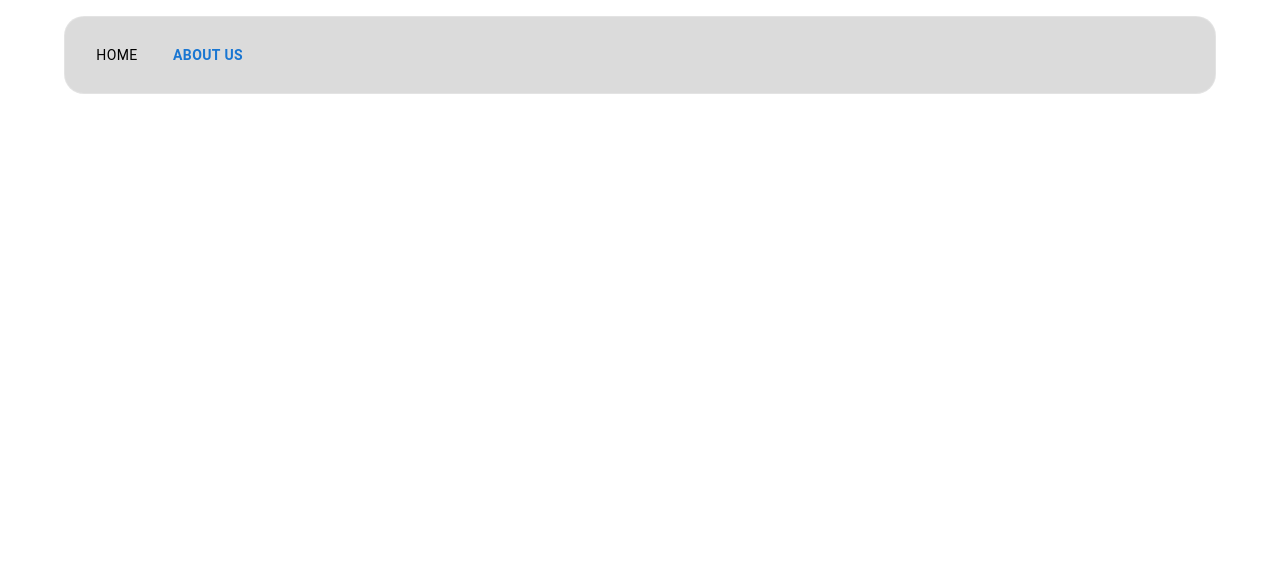
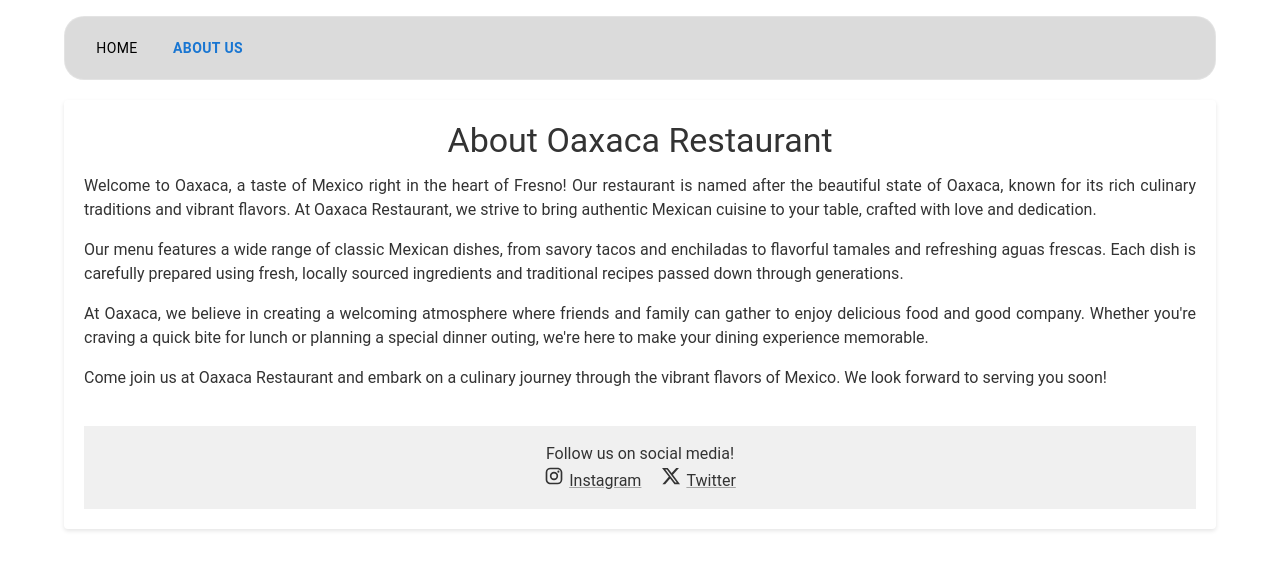
Before and after one commit to JoelRoy1/RMS-CS2810, a React (Create React App) app in the folder client/: page /about-us in a window 1280 px wide. Shown: the top 570 px of the page. Built offline with nearby package versions, Linux system fonts and the light colour scheme.

Commit message:
feat: Added about us page.
Added the about us page so that the dashboard button actually navigates somewhere :)

```diff
--- a/client/src/App.js
+++ b/client/src/App.js
@@ -12,6 +12,7 @@ import PaymentPage from './pages/PaymentPage';
 import PaymentInfoPage from './pages/PaymentInfoPage'
 import TableStatusPage from './pages/TableStatusPage'
 import ProtectdRoute from './ProtectedRoute'
+import AboutUsPage from './pages/AboutUsPage'
 
 function App() {
   return (
@@ -21,6 +22,7 @@ function App() {
         <Routes>
           <Route path="/" element={<LandingPage />} />
           <Route path="/menu" element={<MenuPage />} />
+          <Route path="/about-us" element={< AboutUsPage/>} />
           <Route path="/customer-login" element={<CustomerLoginPage />} />
           <Route path="/staff-login" element={<StaffLoginPage/>} />
           <Route path="/payment" element={<PaymentPage />} />
--- /dev/null
+++ b/client/src/pages/AboutUsPage.js
@@ -0,0 +1,91 @@
+import React from 'react';
+import XIcon from '@mui/icons-material/X';
+import InstagramIcon from '@mui/icons-material/Instagram';
+import {
+  Typography,
+  Container,
+  Paper,
+  Grid,
+  CssBaseline,
+  createTheme,
+  ThemeProvider,
+  Box,
+  Link,
+} from '@mui/material';
+
+const theme = createTheme({
+  typography: {
+    fontFamily: 'Roboto, sans-serif',
+    color: '#333',
+  },
+  palette: {
+    primary: {
+      main: '#333',
+    },
+    text: {
+      primary: '#333',
+    },
+  },
+});
+
+const AboutUsPage = () => {
+  return (
+    <ThemeProvider theme={theme}>
+      <CssBaseline />
+      <Container maxWidth="lg" style={{ marginTop: '100px' }}>
+        <Paper style={{ padding: '20px', background: '#fff', boxShadow: '0 2px 4px rgba(0,0,0,0.1)' }}>
+          <Typography variant="h4" gutterBottom align="center">
+            About Oaxaca Restaurant
+          </Typography>
+          <Grid container spacing={2}>
+            <Grid item xs={12}>
+              <Typography variant="body1" align="justify">
+                Welcome to Oaxaca, a taste of Mexico right in the heart of Fresno! Our restaurant is named after
+                the beautiful state of Oaxaca, known for its rich culinary traditions and vibrant flavors. At Oaxaca
+                Restaurant, we strive to bring authentic Mexican cuisine to your table, crafted with love and
+                dedication.
+              </Typography>
+            </Grid>
+            <Grid item xs={12}>
+              <Typography variant="body1" align="justify">
+                Our menu features a wide range of classic Mexican dishes, from savory tacos and enchiladas to flavorful
+                tamales and refreshing aguas frescas. Each dish is carefully prepared using fresh, locally sourced
+                ingredients and traditional recipes passed down through generations.
+              </Typography>
+            </Grid>
+            <Grid item xs={12}>
+              <Typography variant="body1" align="justify">
+                At Oaxaca, we believe in creating a welcoming atmosphere where friends and family can gather to enjoy
+                delicious food and good company. Whether you're craving a quick bite for lunch or planning a special
+                dinner outing, we're here to make your dining experience memorable.
+              </Typography>
+            </Grid>
+            <Grid item xs={12}>
+              <Typography variant="body1" align="justify">
+                Come join us at Oaxaca Restaurant and embark on a culinary journey through the vibrant flavors of
+                Mexico. We look forward to serving you soon!
+              </Typography>
+            </Grid>
+            <Grid item xs={12} style={{ marginTop: '20px' }}>
+              <Box bgcolor="#f0f0f0" p={2} textAlign="center">
+                <Typography variant="body1">
+                  Follow us on social media!
+                </Typography>
+                <Link href="https://www.instagram.com/oaxacarestaurant" target="_blank" rel="noopener" style={{ marginRight: '20px', color: '#333' }}>
+                <InstagramIcon style={{ fontSize: 20, marginRight: 5 }} />
+                  Instagram
+                </Link>
+                <Link href="https://twitter.com/oaxacarestaurant" target="_blank" rel="noopener" style={{ color: '#333' }}>
+                    <XIcon style={{ fontSize: 20, marginRight: 5 }} />
+                  Twitter
+                </Link>
+              </Box>
+            </Grid>
+          </Grid>
+        </Paper>
+      </Container>
+    </ThemeProvider>
+  );
+};
+
+export default AboutUsPage;
```
